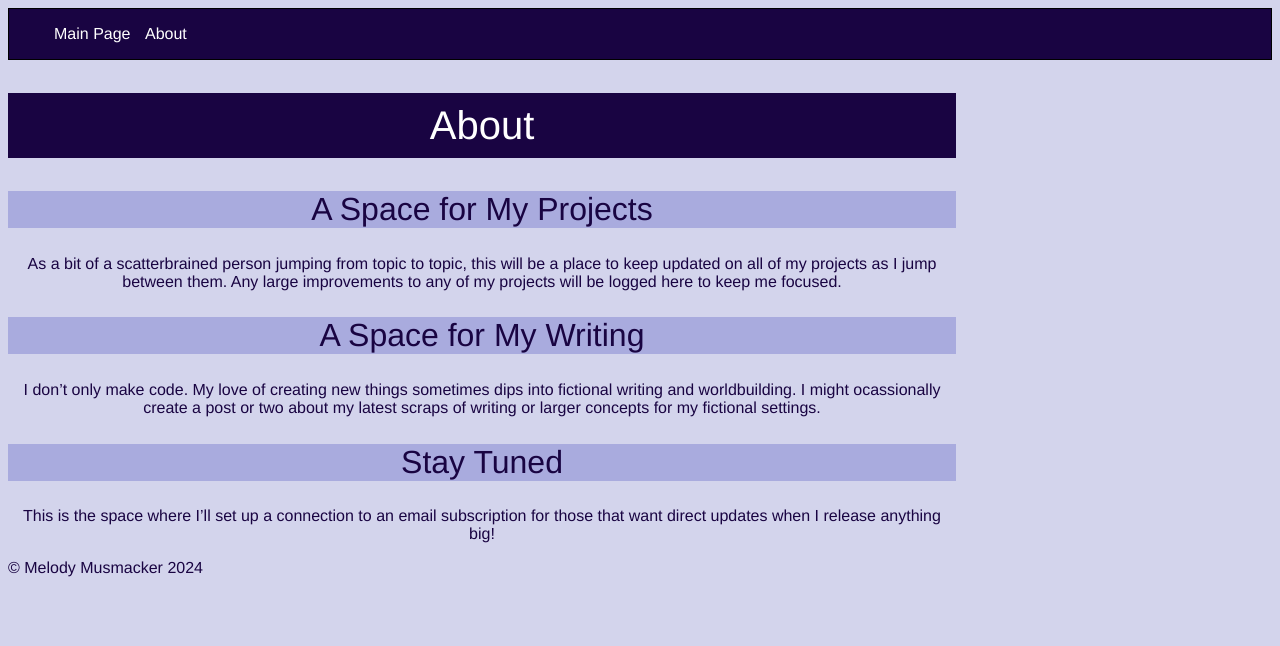
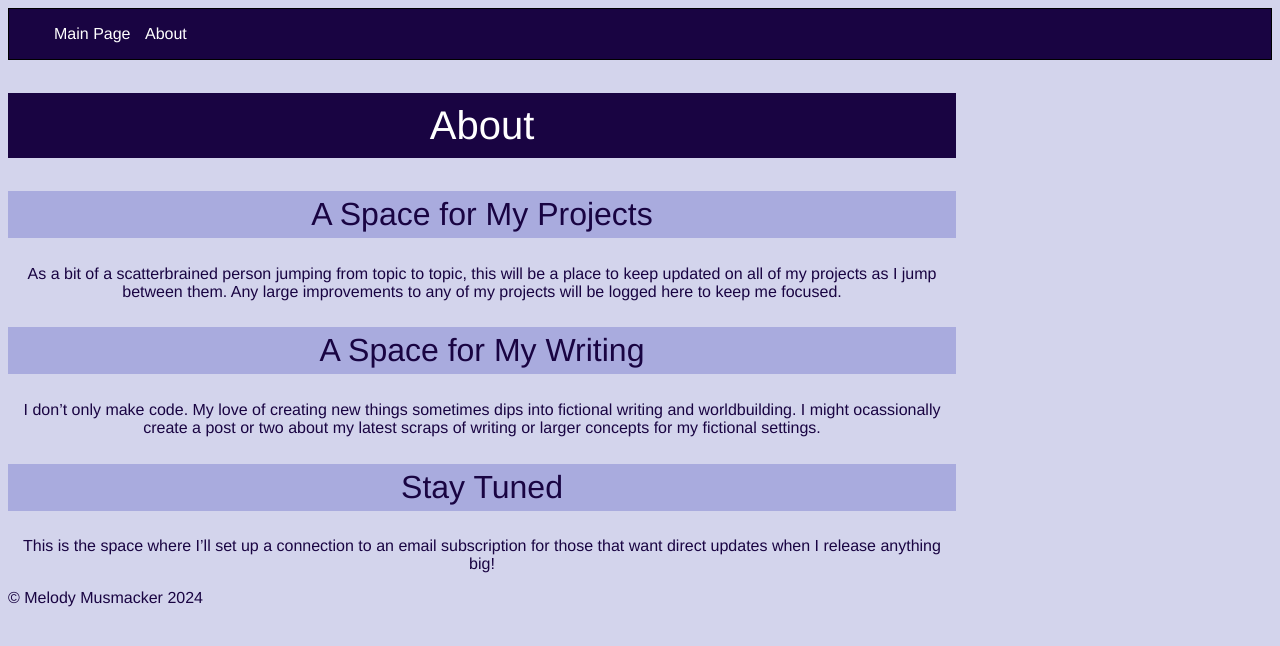
Before and after one commit to AstralObserver/AstralObserver.github.io, a Jekyll site: the page built from about.md, in a window 1280 px wide. Shown: the top 646 px of the page. Built offline with Jekyll 4.4.1, drawn with Linux system fonts in a browser that asks for light colours.

Commit message:
Update main.scss
Testing formatting changes

```diff
--- a/assets/css/main.scss
+++ b/assets/css/main.scss
@@ -22,7 +22,9 @@
 h2{
     font: 200% $font-stack;
     color: $font-color;
+    text-align: center;
     background: $primary-color;
+    padding: 5px;
 }
 
 section{
```
